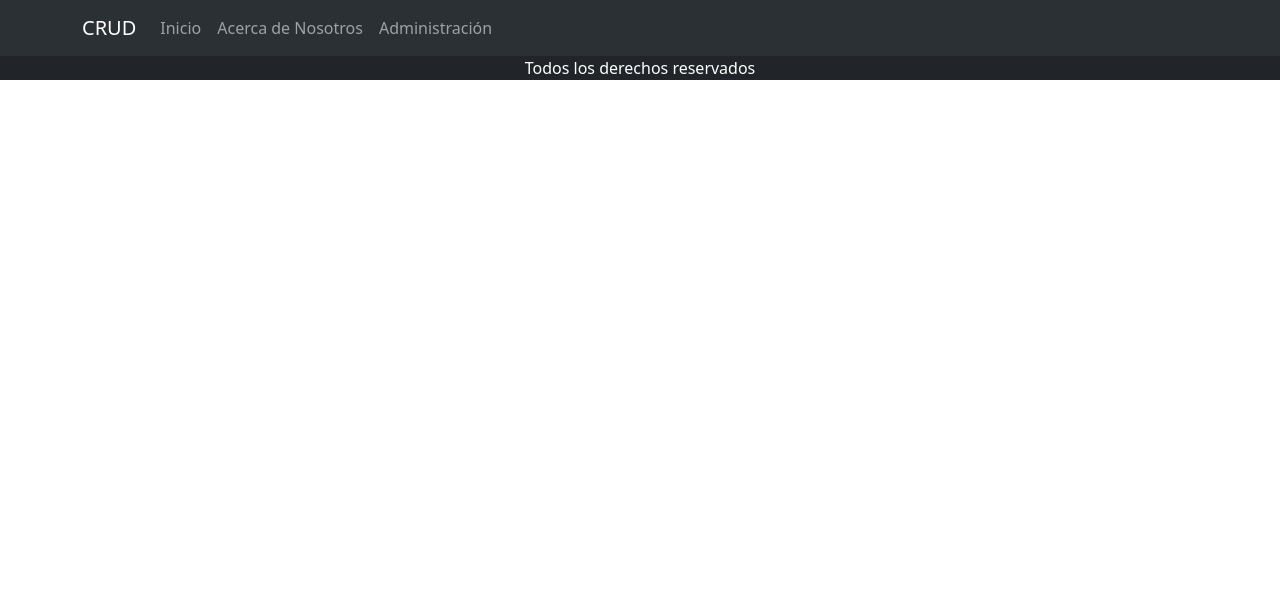
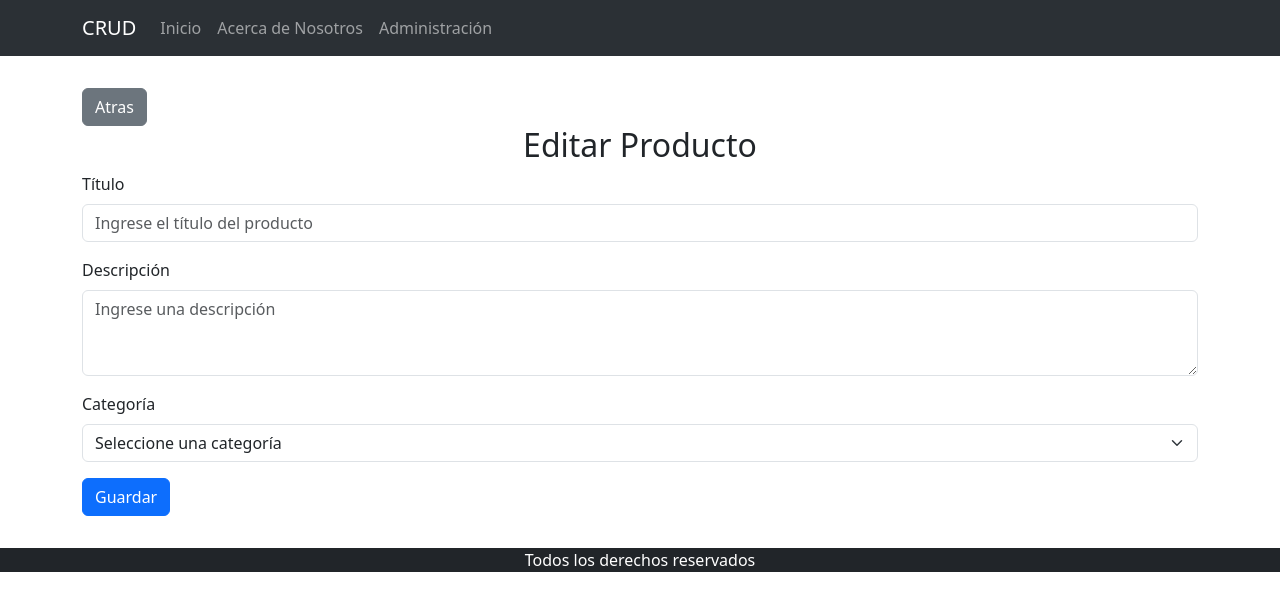
Before and after one commit to JBjuliobotta/mi-crud-react, a React (Vite) app: page /editar/1 in a window 1280 px wide. Shown: the top 610 px of the page. Built offline with nearby package versions, Linux system fonts and the light colour scheme; no server answers.

Commit message:
se completó la edición de productos a través de rutas

```diff
--- a/db.json
+++ b/db.json
@@ -7,16 +7,16 @@
       "category": "Bebidas"
     },
     {
-      "id": "f84b",
-      "title": "alfajor grandote",
-      "description": "alfajor de chocolate",
-      "category": "Alimentos"
+      "title": "alfajor grandote x3",
+      "description": "alfajor de chocolate relleno de dulce leche",
+      "category": "Alimentos",
+      "id": "f84b"
     },
     {
-      "id": "5185",
-      "title": "pepsi",
-      "description": "asdkjagksjdkas",
-      "category": "Bebidas"
+      "title": "pepsi 2.25lts",
+      "description": "bebida gaseosa sabor cola en envase de vidrio",
+      "category": "Bebidas",
+      "id": "5185"
     },
     {
       "id": "9ed5",
--- a/src/App.jsx
+++ b/src/App.jsx
@@ -5,6 +5,7 @@
 import AcercaDeNosotros from "./Components/Pages/AcercaDeNosotros"
 import Administracion from "./Components/Pages/Administracion"
 import CrearProducto from "./Components/Sections/CrearProducto"
+import Editar from "./Components/Sections/Editar"
 
 function App() {
 
@@ -20,6 +21,7 @@
         <Route path="/acercadenosotros" element={<AcercaDeNosotros/>}/>
         <Route path="/administracion" element={<Administracion/>}/>
         <Route path="/crearproducto" element={<CrearProducto/>}/>
+        <Route path="/editar/:id" element={<Editar/>}/>
       </Routes>
     </main>
     <footer>
--- /dev/null
+++ b/src/Components/Sections/Editar.jsx
@@ -0,0 +1,237 @@
+import Button from "react-bootstrap/Button";
+import Form from "react-bootstrap/Form";
+import clsx from "clsx";
+import * as Yup from "yup";
+import { useFormik } from "formik";
+import Swal from "sweetalert2";
+import { useNavigate, useParams } from "react-router-dom";
+import { useEffect, useState } from "react";
+import axios from "axios";
+
+const Editar = () => {
+  const [producto, setProducto] = useState(undefined);
+  const { id } = useParams();
+  //UTILIZAMOS LA VARIABLE DE ENTORNO
+  const API = import.meta.env.VITE_API;
+
+  const getProducto = async () => {
+    try {
+      const { data } = await axios.get(`${API}/productos/${id}`);
+      setProducto(data);
+    } catch (error) {
+      console.log("error-->", error);
+    }
+  };
+
+  useEffect(() => {
+    console.log("id del producto a editar->", id);
+    getProducto();
+  }, []);
+
+  //console.log("API-->", API);
+
+  //UTILIZAMOS useNavigate
+  const navigate = useNavigate();
+  //inicio config formik
+
+  const ProductoSchema = Yup.object().shape({
+    title: Yup.string()
+      .min(4, "min. 4 caracteres")
+      .max(20, "máx. 20 caracteres")
+      .required("el campo es requerido"),
+    description: Yup.string().min(4).max(200).required("el campo es requerido"),
+    category: Yup.string().required("el campo es requerido"),
+  });
+
+  const initialValues = {
+    title: "",
+    description: "",
+    category: "",
+  };
+
+  const formik = useFormik({
+    initialValues,
+    validationSchema: ProductoSchema,
+    validateOnBlur: true,
+    validateOnChange: true,
+    onSubmit: (values) => {
+      console.log("values de formik->", values);
+      Swal.fire({
+        title: "Estás seguro de guardar éste producto?",
+        icon: "warning",
+        showCancelButton: true,
+        confirmButtonColor: "#3085d6",
+        cancelButtonColor: "#d33",
+        confirmButtonText: "Guardar",
+      }).then(async (result) => {
+        if (result.isConfirmed) {
+          try {
+            const response = await fetch(`${API}/productos/${id}`, {
+              method: "PUT",
+              headers: {
+                "Content-Type": "application/json",
+              },
+              body: JSON.stringify(values),
+            });
+            //console.log("RESPONSE", response);
+            //console.log(response.status);
+            if (response.status === 200) {
+              //formik.resetForm();
+              Swal.fire({
+                title: "Éxito!",
+                text: "Se actualizó correctamente el producto",
+                icon: "success",
+              });
+              navigate('/administracion')
+            }
+          } catch (error) {
+            console.log("ERROR-->", error);
+          }
+        }
+      });
+    },
+  });
+  //fin config formik
+
+  /* const handleSubmit = (e) => {
+    e.preventDefault();
+    console.log("desde submit");
+    const nuevoProducto = {
+      titulo: title,
+      descripcion: description,
+      categoria: category,
+    };
+    console.log("nuevo producto-->", nuevoProducto);
+  };*/
+  useEffect(()=>{
+    if (producto !== undefined) {
+    formik.setFieldValue('title', producto.title, true);
+    formik.setFieldValue('description', producto.description, true);
+    formik.setFieldValue('category', producto.category, true);
+    }
+  },[producto])
+
+  return (
+    <div className="container py-3 my-3">
+      <Button variant="secondary" onClick={() => navigate(-1)}>
+        Atras
+      </Button>{" "}
+      {/*se puede usar el menos 1 si es para volver una vez*/}
+      <div className="text-center">
+        <h2>Editar Producto</h2>
+      </div>
+      <Form onSubmit={formik.handleSubmit}>
+        <Form.Group className="mb-3" controlId="title">
+          <Form.Label>Título</Form.Label>
+          <Form.Control
+            type="text"
+            placeholder="Ingrese el título del producto"
+            minLength={4}
+            maxLength={25}
+            //value={title}
+            /*onChange={(e) => {
+              setTitle(e.currentTarget.value);
+            }}*/
+            name="title"
+            {...formik.getFieldProps("title")}
+            className={clsx(
+              "form-control",
+              {
+                "is-invalid": formik.touched.title && formik.errors.title,
+              },
+              {
+                "is-valid": formik.touched.title && !formik.errors.title,
+              }
+            )}
+          />
+          {formik.touched.title && formik.errors.title && (
+            <div className="mt-2 text-danger fw-bolder">
+              <span role="alert">{formik.errors.title}</span>
+            </div>
+          )}
+        </Form.Group>
+
+        <Form.Group className="mb-3" controlId="description">
+          <Form.Label>Descripción</Form.Label>
+          <Form.Control
+            type="text"
+            placeholder="Ingrese una descripción"
+            as="textarea"
+            rows={3}
+            minLength={4}
+            maxLength={200}
+            //value={description}
+            //onChange={(e) => {
+            //  setDescription(e.currentTarget.value);
+            //}}
+            name="description"
+            {...formik.getFieldProps("description")}
+            className={clsx(
+              "form-control",
+              {
+                "is-invalid":
+                  formik.touched.description && formik.errors.description,
+              },
+              {
+                "is-valid":
+                  formik.touched.description && !formik.errors.description,
+              }
+            )}
+          />
+          {formik.touched.description && formik.errors.description && (
+            <div className="mt-2 text-danger fw-bolder">
+              <span role="alert">{formik.errors.description}</span>
+            </div>
+          )}
+        </Form.Group>
+
+        <Form.Group className="mb-3" controlId="category">
+          <Form.Label>Categoría</Form.Label>
+          <Form.Select
+            aria-label="category"
+            /*value={category}
+            onChange={(e) => {
+              let resultado=validarCategoria(e.currentTarget.value);
+              console.log("resultado de validar", resultado);
+              SetCategory(e.currentTarget.value);
+            }} className={clsx("form-select",
+            {
+              "is-valid": validarCategoria(category)
+            },
+            {
+              "is-invalid": !validarCategoria(category)
+            }
+            )}*/
+            name="category"
+            {...formik.getFieldProps("category")}
+            className={clsx(
+              "form-control",
+              {
+                "is-invalid": formik.touched.category && formik.errors.category,
+              },
+              {
+                "is-valid": formik.touched.category && !formik.errors.category,
+              }
+            )}
+          >
+            <option value="">Seleccione una categoría</option>
+            <option value="Bebidas">Bebidas</option>
+            <option value="Alimentos">Alimentos</option>
+            <option value="Limpieza">Limpieza</option>
+          </Form.Select>
+          {formik.touched.category && formik.errors.category && (
+            <div className="mt-2 text-danger fw-bolder">
+              <span role="alert">{formik.errors.category}</span>
+            </div>
+          )}
+        </Form.Group>
+
+        <Button variant="primary" type="submit">
+          Guardar
+        </Button>
+      </Form>
+    </div>
+  );
+};
+
+export default Editar;
--- a/src/Components/Sections/Producto.jsx
+++ b/src/Components/Sections/Producto.jsx
@@ -1,6 +1,8 @@
 import { Button } from "react-bootstrap";
+import { useNavigate } from "react-router-dom";
 
 const Producto = ({producto}) => {
+  const navigate = useNavigate();
 
   return (
     <>
@@ -10,8 +12,12 @@
         <td>{producto.description}</td>
         <td>{producto.category}</td>
         <td className="d-flex justify-content-around">
-            <Button type="buton" variant="warning">Editar</Button>
-            <Button type="button" variant="danger">Eliminar</Button>
+            <Button type="buton" variant="warning" onClick={()=>{
+              navigate(`/editar/${producto.id}`)
+            }}>Editar</Button>
+            <Button type="button" variant="danger" onClick={()=>{
+              console.log("desde boton elimnar");
+            }}>Eliminar</Button>
         </td>
       </tr>
     </>
```
